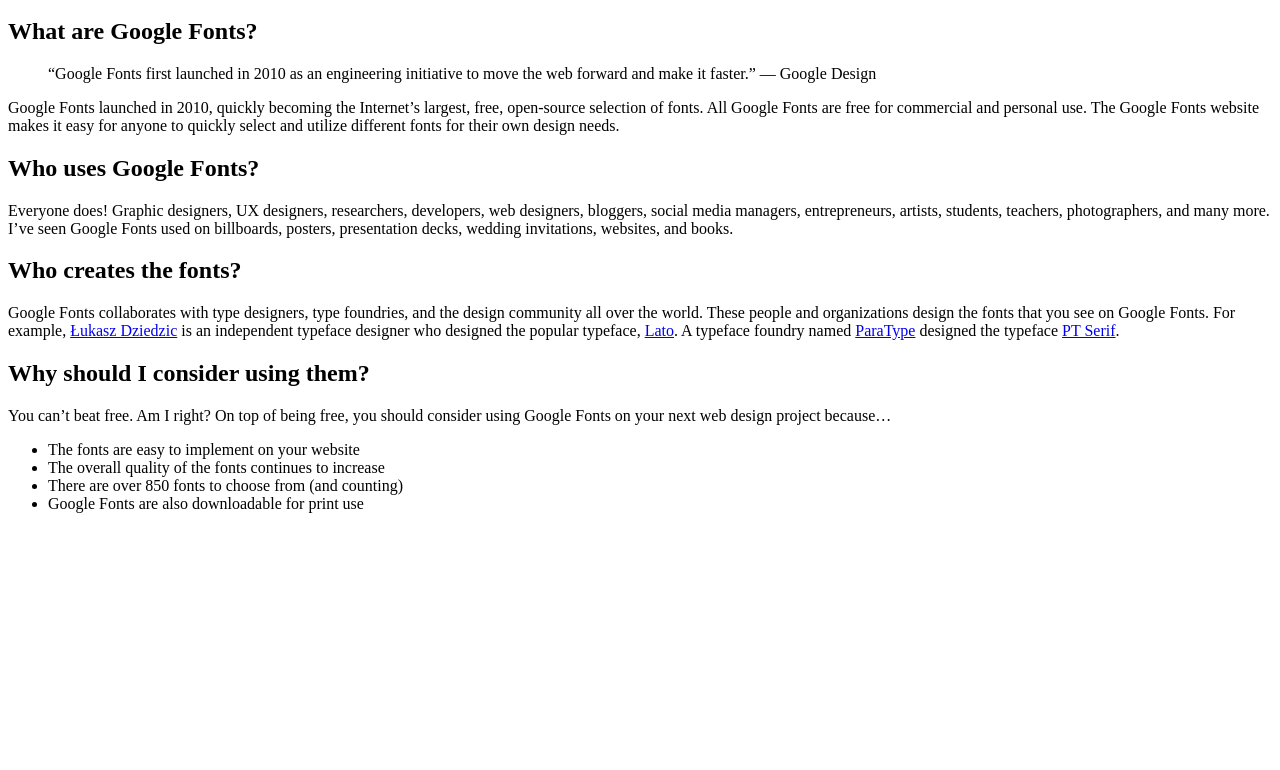
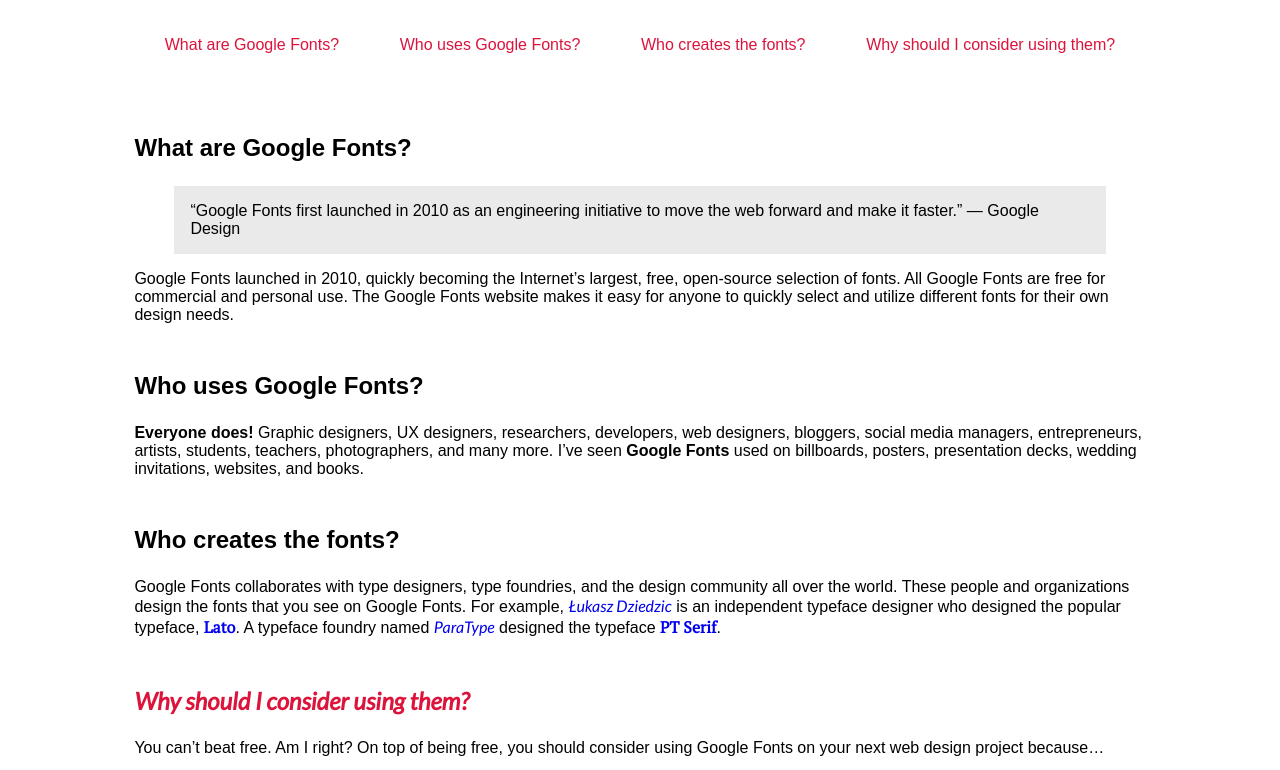
Before and after one commit to radamusil/wendsday_morning-_workout, a plain HTML site: page index.html in a window 1280 px wide. Shown: the part 100-870 px from the top of the page. Before the commit the page ends 800 px from the top, so only its background shows below. Drawn offline with Linux system fonts and the light colour scheme.

Commit message:
whole exercise

```diff
--- a/index.html
+++ b/index.html
@@ -6,6 +6,9 @@
     <meta name="viewport" content="width=device-width, initial-scale=1.0">
     <meta http-equiv="X-UA-Compatible" content="ie=edge">
     <title>Morning Workout - Git, HTML, CSS</title>
+    <link rel="stylesheet" href="layout.css">
+    <link rel="stylesheet" href="style.css">
+    <link href="https://fonts.googleapis.com/css2?family=Lato:ital@1&family=PT+Serif&display=swap" rel="stylesheet">
 </head>
 
 <body>
--- a/style.css
+++ b/style.css
@@ -0,0 +1,28 @@
+nav .link {
+    color: crimson;
+    text-decoration: none;
+}
+#about blockquote {
+    background: #eaeaea;
+}
+#users span {
+    font-weight: bold;
+}
+#creators .link {
+    font-family: 'Lato';
+    text-decoration: none;
+}
+#creators .link.font {
+    font-family: 'PT Serif';
+    font-weight: bold
+
+}
+#cta h2 {
+    color: crimson;
+    font-family: 'Lato';
+}
+
+ul li:nth-child(1),
+ul li:nth-child(3) {
+    text-decoration: underline;
+}
```
